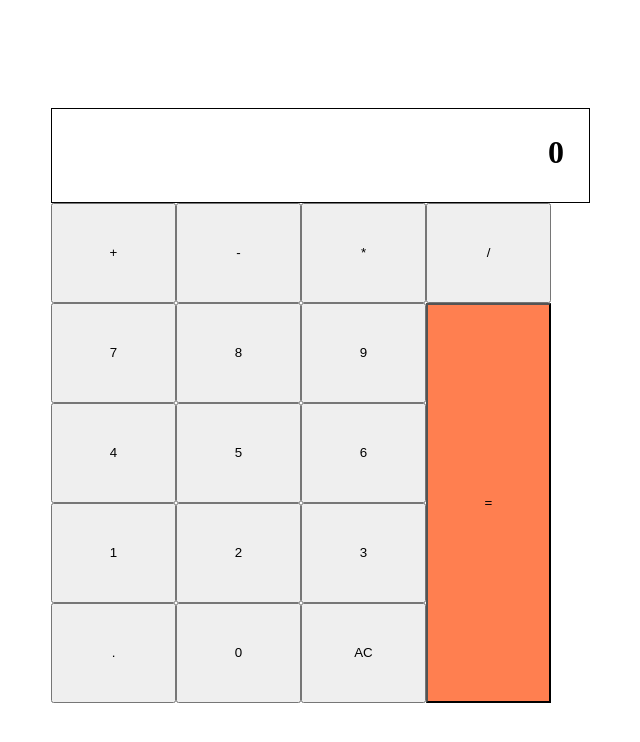
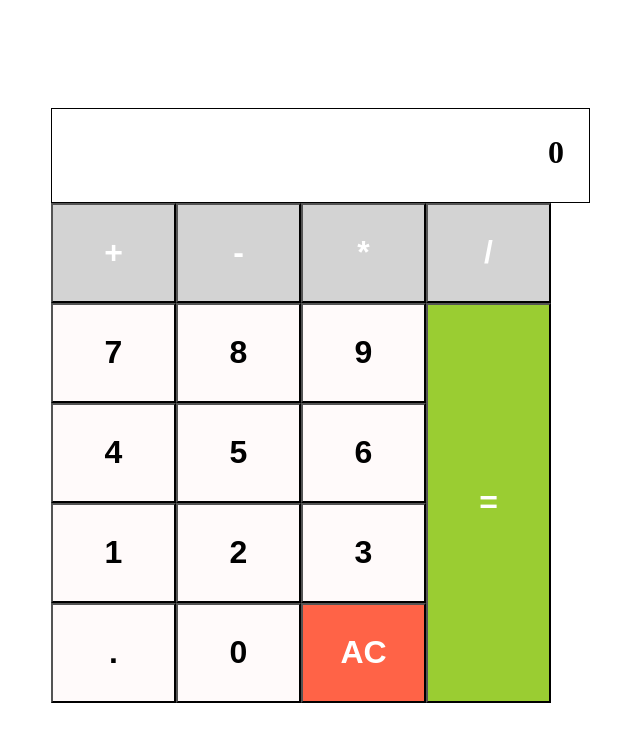
Before and after one commit to BunnyTheLifeguard/simple-calculator, a plain HTML site: page index.html in a window 1280 px wide. Shown: the whole page, without its empty margins (339-979 px from the left). Drawn offline with Linux system fonts and the light colour scheme.

Commit message:
Looks update

```diff
--- a/index.html
+++ b/index.html
@@ -8,7 +8,6 @@
 </head>
 <body>
   <div class="calculator">
-      <!-- <input type="text", id="display", disabled> -->
       <div class="display">0</div>
       <div class="keys">
         <button class="operator" data-action="add">+</button>
@@ -26,7 +25,7 @@
         <button>3</button>
         <button data-action="decimal">.</button>
         <button>0</button>
-        <button data-action="clear">AC</button>
+        <button class='clear' data-action="clear">AC</button>
         <button class="result" data-action="calculate">=</button>
       </div>
   </div>
--- a/style.css
+++ b/style.css
@@ -32,5 +32,32 @@ body {
 .result {
   grid-column: 4;
   grid-row: 2 / 6;
-  background-color: coral;
+  background-color: yellowgreen;
+  color: white;
 }
+
+.operator {
+  background-color: lightgray;
+  color: white;
+}
+
+.clear {
+  background-color: tomato;
+  color: white;
+}
+
+.display {
+  font-size: xx-large;
+  font-weight: bold;
+}
+
+button {
+  font-size: xx-large;
+  font-weight: bold;
+  background-color: snow;
+}
+
+button:hover {
+  color: white;
+  background-color: lightsteelblue;
+}
```
